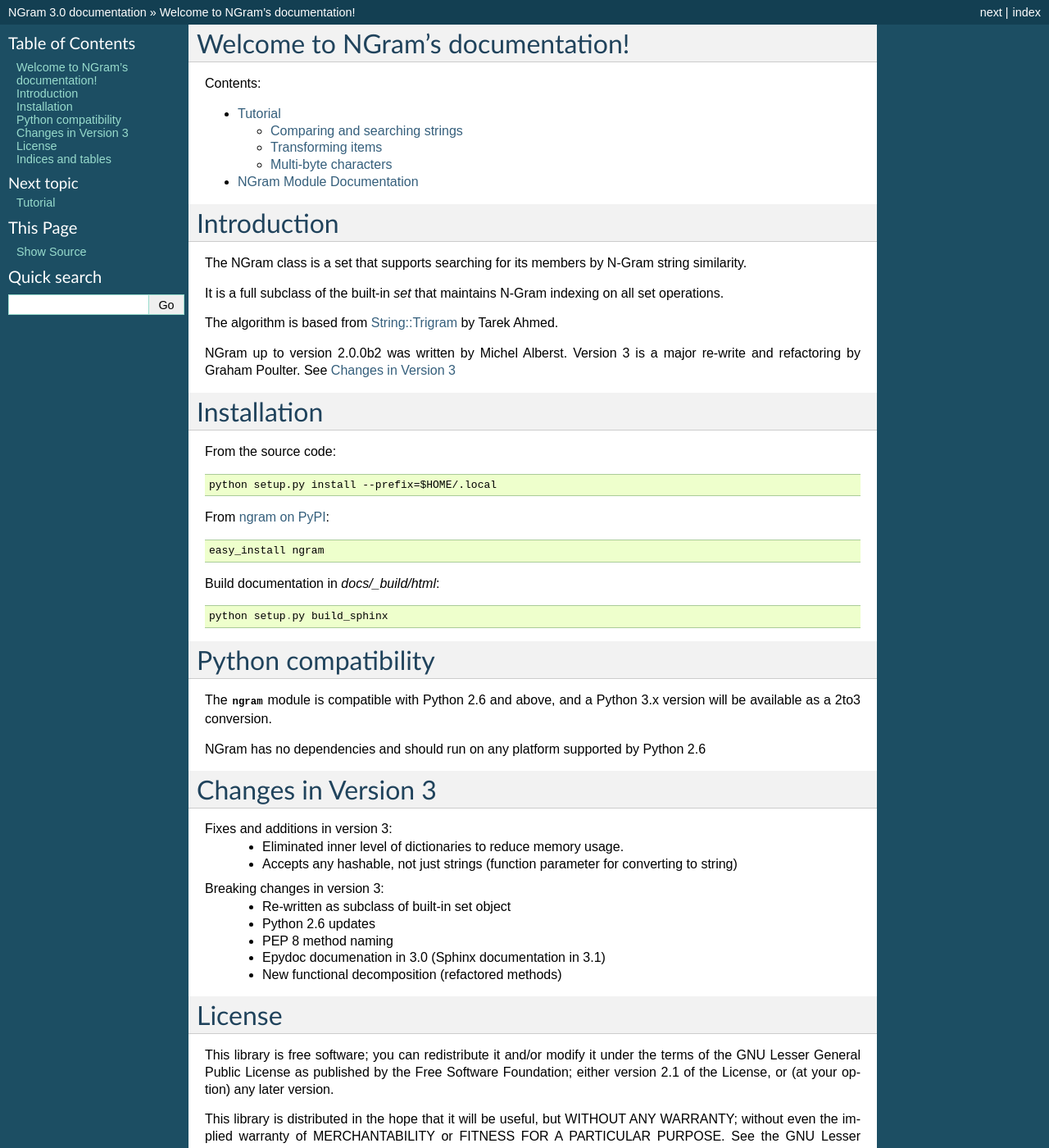
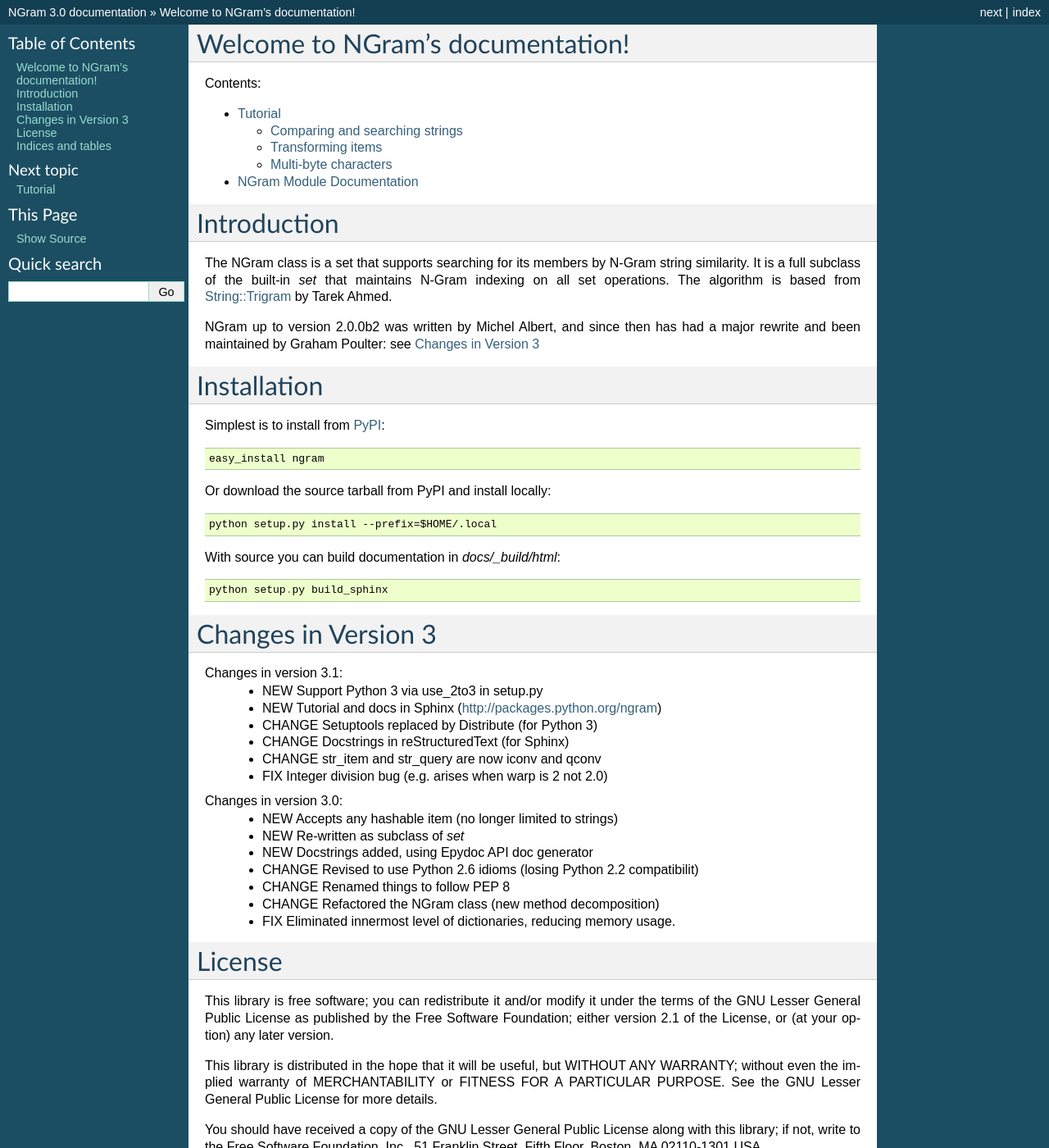
Before and after one commit to gpoulter/python-ngram, a Sphinx documentation site: the page built from docs/index.rst, in a window 1280 px wide and 1400 px high. Shown: the whole window at 82% size. Built offline with Sphinx 7.4.7, drawn with Linux system fonts in a browser that asks for light colours.

Commit message:
[svn r34] Updating documentation for 3.1 release

```diff
--- a/docs/index.rst
+++ b/docs/index.rst
@@ -18,55 +18,49 @@
 ============
 
 The NGram class is a set that supports searching for its members by
-N-Gram string similarity.
-
-It is a full subclass of the built-in `set` that maintains N-Gram
-indexing on all set operations.
-
-The algorithm is based from `String::Trigram
+N-Gram string similarity. It is a full subclass of the built-in `set`
+that maintains N-Gram indexing on all set operations. The algorithm is
+based from `String::Trigram
 <http://search.cpan.org/dist/String-Trigram/>`_ by Tarek Ahmed.
 
-NGram up to version 2.0.0b2 was written by Michel Alberst. Version 3
-is a major re-write and refactoring by Graham Poulter.  See `Changes
-in Version 3`_
+NGram up to version 2.0.0b2 was written by Michel Albert, and since
+then has had a major rewrite and been maintained by Graham Poulter:
+see `Changes in Version 3`_
 
 Installation
 ============
 
-From the source code::
+Simplest is to install from `PyPI <http://packages.python.org/ngram>`_::
+
+   easy_install ngram
+
+Or download the source tarball from PyPI and install locally::
 
    python setup.py install --prefix=$HOME/.local
 
-From `ngram on PyPI <http://packages.python.org/ngram>`_::
-
-   easy_install ngram
-
-Build documentation in `docs/_build/html`::
+With source you can build documentation in `docs/_build/html`::
 
    python setup.py build_sphinx
-
-Python compatibility
-====================
-
-The :mod:`ngram` module is compatible with Python 2.6 and above, and a Python
-3.x version will be available as a 2to3 conversion.
-
-NGram has no dependencies and should run on any platform supported by
-Python 2.6
 
 Changes in Version 3
 ====================
 
-Fixes and additions in version 3:
- * Eliminated inner level of dictionaries to reduce memory usage.
- * Accepts any hashable, not just strings (function parameter for converting to string)
+Changes in version 3.1:
+ * NEW Support Python 3 via use_2to3 in setup.py
+ * NEW Tutorial and docs in Sphinx (http://packages.python.org/ngram)
+ * CHANGE Setuptools replaced by Distribute (for Python 3)
+ * CHANGE Docstrings in reStructuredText (for Sphinx)
+ * CHANGE str_item and str_query are now iconv and qconv
+ * FIX Integer division bug (e.g. arises when warp is 2 not 2.0)
 
-Breaking changes in version 3:
- * Re-written as subclass of built-in set object
- * Python 2.6 updates
- * PEP 8 method naming
- * Epydoc documenation in 3.0 (Sphinx documentation in 3.1)
- * New functional decomposition (refactored methods)
+Changes in version 3.0:
+ * NEW Accepts any hashable item (no longer limited to strings)
+ * NEW Re-written as subclass of `set`
+ * NEW Docstrings added, using Epydoc API doc generator
+ * CHANGE Revised to use Python 2.6 idioms (losing Python 2.2 compatibilit)
+ * CHANGE Renamed things to follow PEP 8
+ * CHANGE Refactored the NGram class (new method decomposition)
+ * FIX Eliminated innermost level of dictionaries, reducing memory usage.
 
 License
 =======
--- a/setup.py
+++ b/setup.py
@@ -31,7 +31,10 @@
 Development Status :: 5 - Production/Stable
 Intended Audience :: Developers
 License :: OSI Approved :: GNU Library or Lesser General Public License (LGPL)
-Programming Language :: Python
+Programming Language :: Python :: 2
+Programming Language :: Python :: 2.6
+Programming Language :: Python :: 3
+Programming Language :: Python :: 3.1
 Topic :: Text Processing :: Linguistic
 Operating System :: OS Independent
 """.split('\n') if c.strip()]
```
Also changed, not shown: other parts of docs/index.rst (+2 -0 lines).
